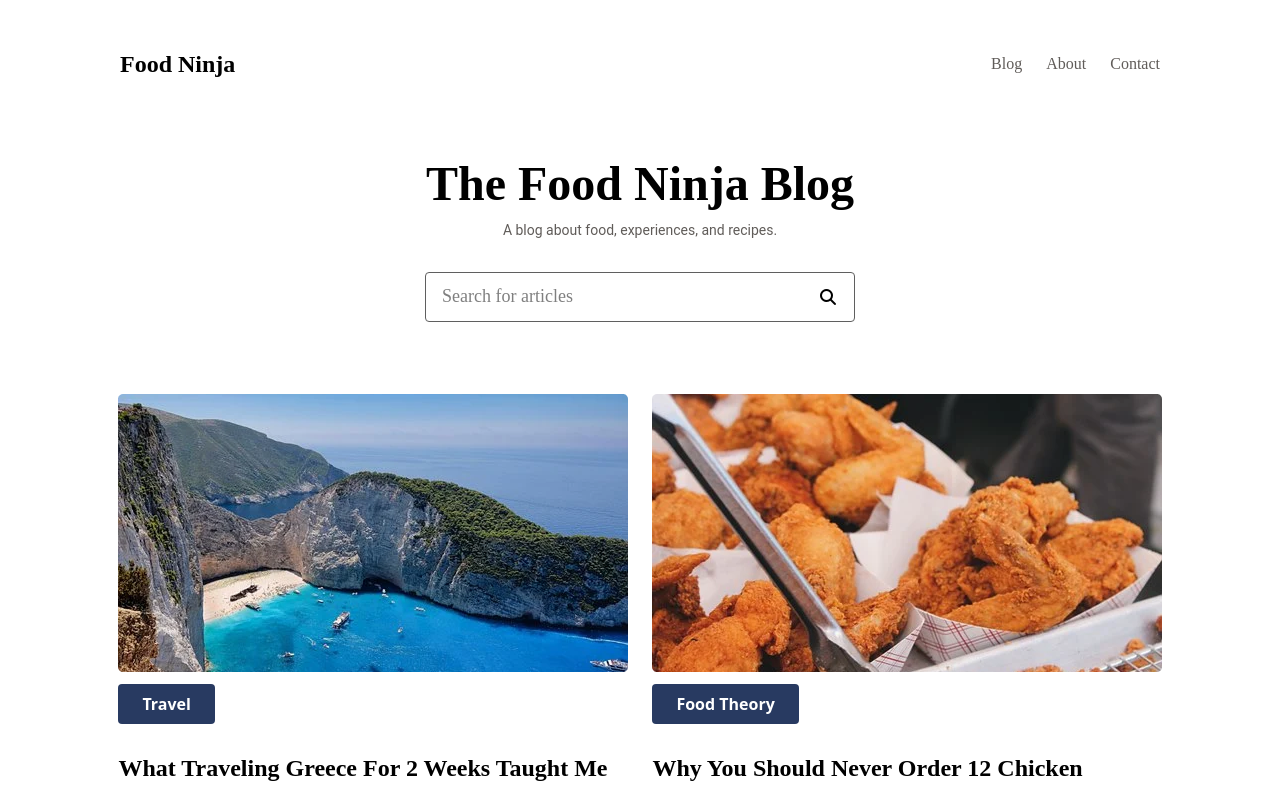
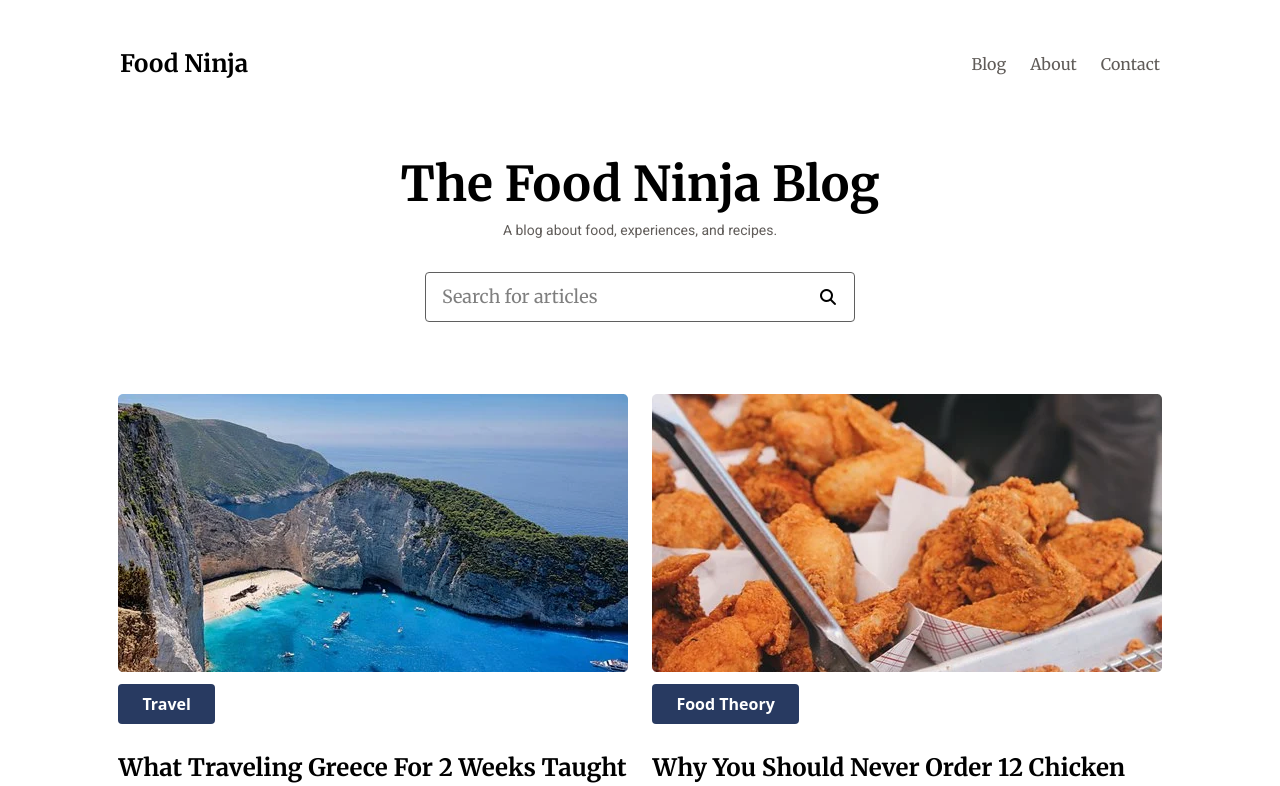
Before and after one commit to Aiman90155/React, a React (Vite) app: page / in a window 1280 px wide. Shown: the top 786 px of the page. Built offline with nearby package versions, Linux system fonts and the light colour scheme.

Commit message:
updated index.css

```diff
--- a/src/index.css
+++ b/src/index.css
@@ -1,7 +1,7 @@
-@import "tailwindcss";
 
 @import url('https://fonts.googleapis.com/css2?family=Merriweather:ital,opsz,wght@0,18..144,300..900;1,18..144,300..900&display=swap');
 @import url('https://fonts.googleapis.com/css2?family=Roboto:ital,wght@0,100..900;1,100..900&display=swap');
+@import "tailwindcss";
 
 .merriweather-font {
   font-family: "Merriweather", serif;
```
